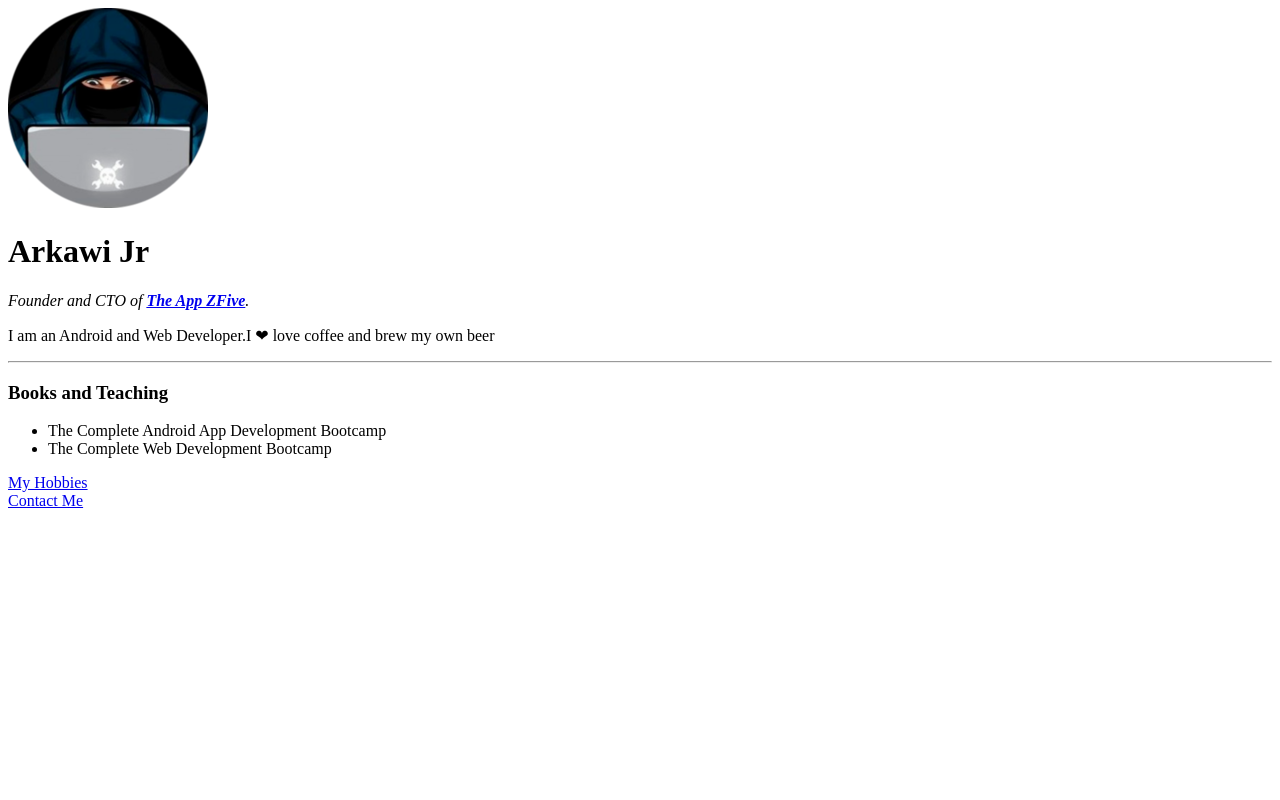
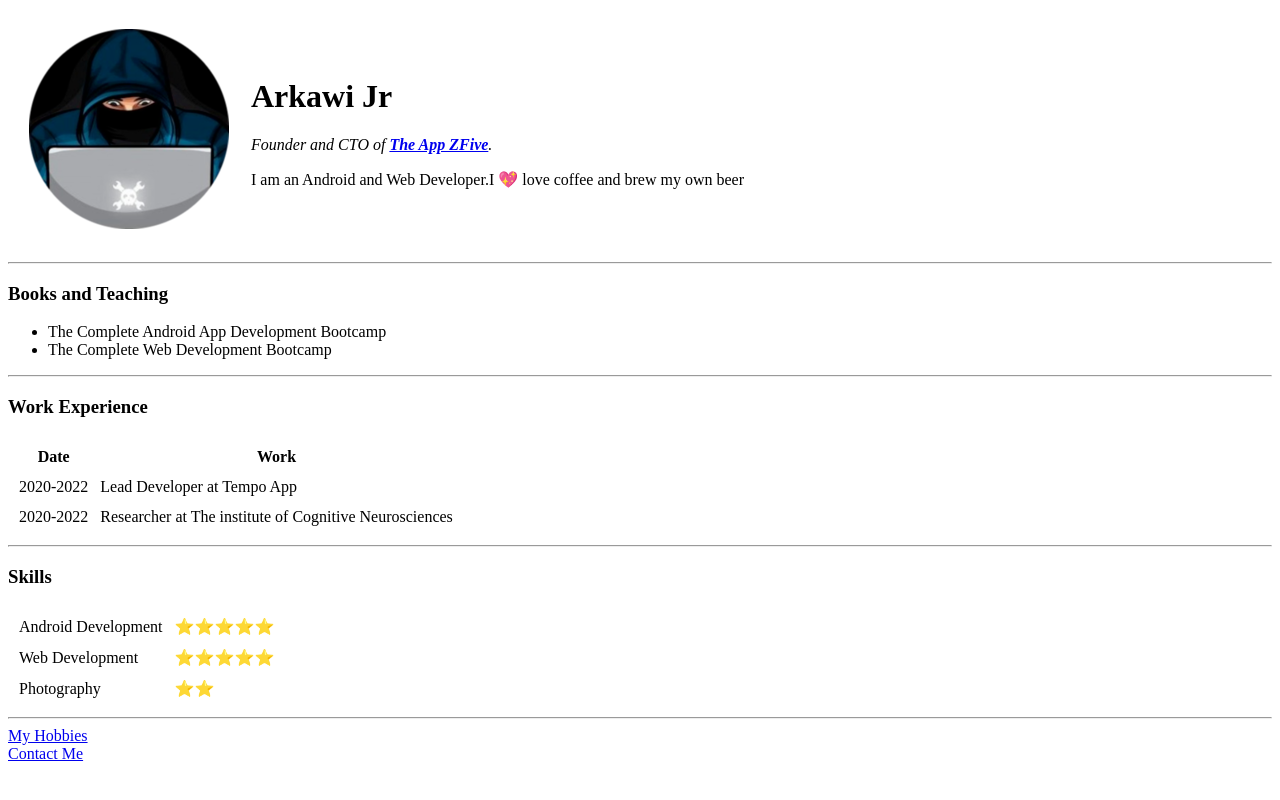
Before and after one commit to arkawisoft/cv, a plain HTML site: page index.html in a window 1280 px wide. Drawn offline with Linux system fonts and the light colour scheme.

Commit message:
Update index.html

```diff
--- a/index.html
+++ b/index.html
@@ -5,16 +5,61 @@
         <title>❤ Arkawi Personal Site</title>
     </head>
     <body>
-        <img src="images/image1.png" alt="Arkawi Profile Picture">
-        <h1>Arkawi Jr</h1>
-        <p><em>Founder and CTO of <strong><a href="https://www.gizmochina.com/">The App ZFive</a></strong>.</em></p>
-        <p>I am an Android and Web Developer.I ❤ love coffee and brew my own beer</p>
+        <table cellspacing="20">
+            <tr>
+                <td>
+                    <img src="images/image1.png" alt="Arkawi Profile Picture">
+                </td>
+                <td>
+                    <h1>Arkawi Jr</h1>
+                    <p><em>Founder and CTO of <strong><a href="https://www.gizmochina.com/">The App ZFive</a></strong>.</em></p>
+                    <p>I am an Android and Web Developer.I 💖 love coffee and brew my own beer</p>
+                </td>
+            </tr>
+        </table>
         <hr>
         <h3>Books and Teaching</h3>
         <ul>
             <li>The Complete Android App Development Bootcamp</li>
             <li>The Complete Web Development Bootcamp</li>
         </ul>
+        <hr>
+        <h3>Work Experience</h3>
+        <table  cellspacing="10">
+            <thead>
+                <tr>
+                    <th>Date</th>
+                    <th>Work</th>
+                </tr>
+            </thead>
+            <tbody>
+                <tr>
+                    <td>2020-2022</td>
+                    <td>Lead Developer at Tempo App</td>
+                </tr>
+                <tr>
+                    <td>2020-2022</td>
+                    <td>Researcher at The institute of Cognitive Neurosciences</td>
+                </tr>
+            </tbody>
+        </table>
+        <hr>
+        <h3>Skills</h3>
+        <table cellspacing="10">
+            <tr>
+                <td>Android Development</td>
+                <td>⭐⭐⭐⭐⭐</td>
+            </tr>
+            <tr>
+                <td>Web Development</td>
+                <td>⭐⭐⭐⭐⭐</td>
+            </tr>
+            <tr>
+                <td>Photography</td>
+                <td>⭐⭐</td>
+            </tr>
+        </table>
+        <hr>
         <a href="hobbies.html">My Hobbies</a>
         <br>
         <a href="contact.html">Contact Me</a>
```
